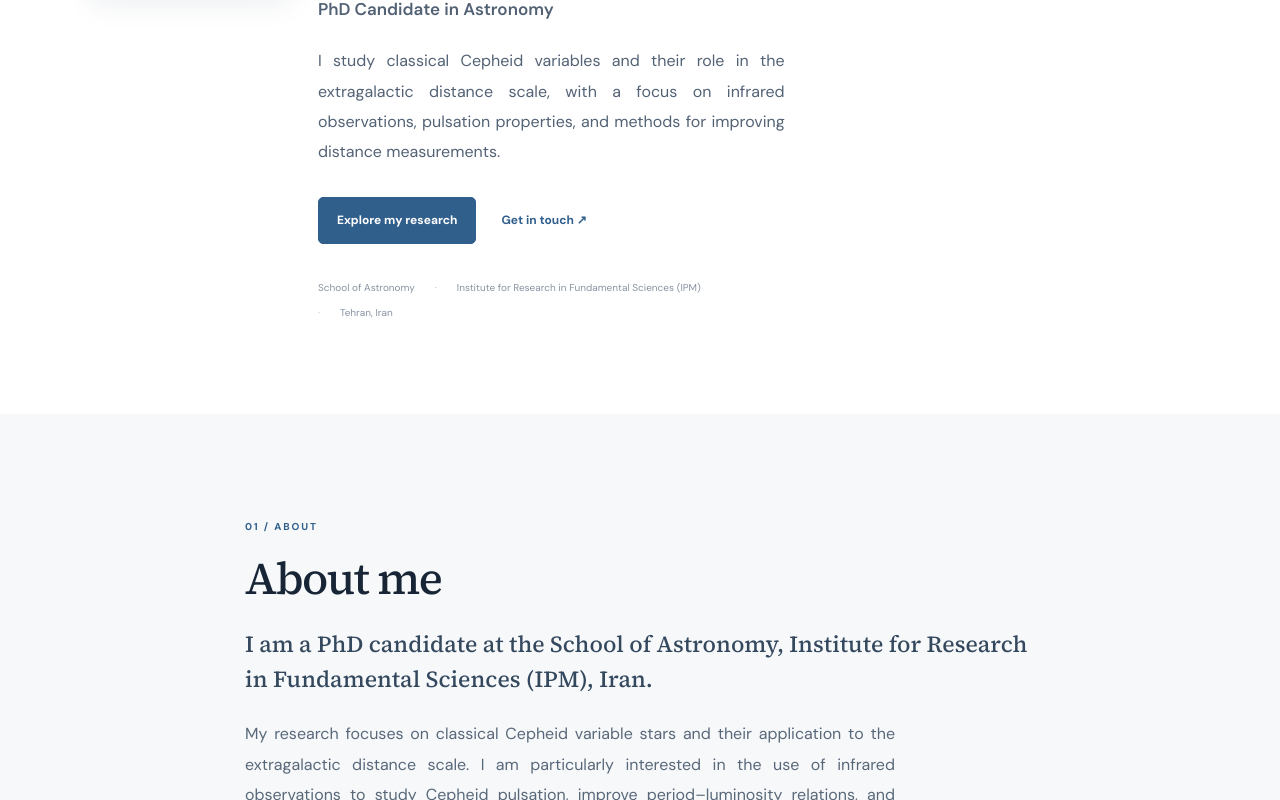
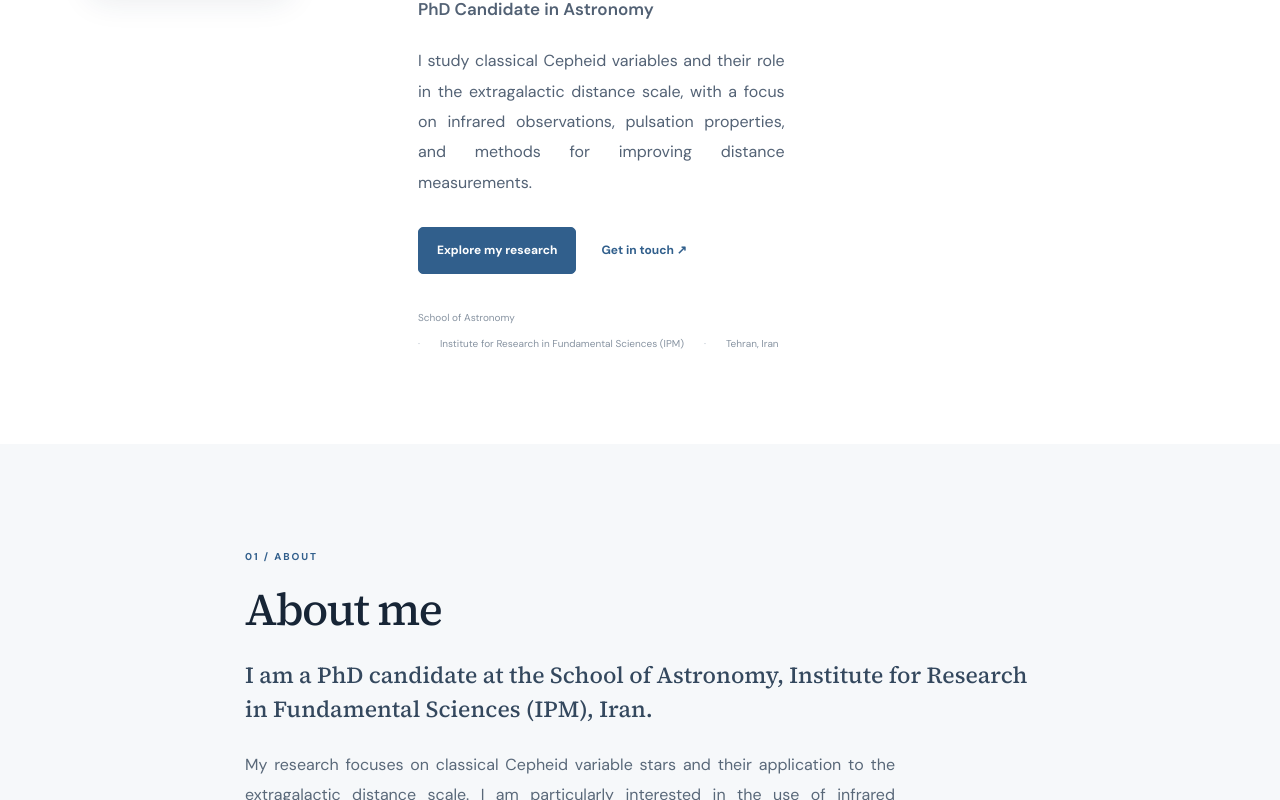
Before and after one commit to Mahdi-Abdollahii/Mahdi-Abdollahii.github.io, a plain HTML site: page index.html in a window 1280 px wide. Shown: the part 392-1192 px from the top of the page. Drawn offline with Linux system fonts and the light colour scheme.

Commit message:
Update styles.css

```diff
--- a/styles.css
+++ b/styles.css
@@ -32,7 +32,7 @@ a:hover { color: var(--blue-dark); }
 .section-soft { background: var(--soft); }
 .hero { padding: 105px 0 92px; }
 .hero-grid { display: grid; grid-template-columns: minmax(0, 1.5fr) minmax(270px, .75fr); gap: 58px; align-items: center; }
-.hero-main { display: grid; grid-template-columns: 200px minmax(0, 1fr); align-items: start; gap: 28px; }
+.hero-main { display: grid; grid-template-columns: 300px minmax(0, 1fr); align-items: start; gap: 28px; }
 .profile-photo { width: 200px; height: 200px; min-width: 200px; aspect-ratio: 1; overflow: hidden; border-radius: 12px; border: 1px solid var(--line); box-shadow: 0 12px 32px rgba(26,51,76,.10); }
 .profile-photo img { display: block; width: 100%; height: 100%; object-fit: cover; object-position: center 30%; }
 .eyebrow { margin: 0 0 18px; color: var(--blue); font-size: 10px; font-weight: 700; letter-spacing: .19em; }
```
